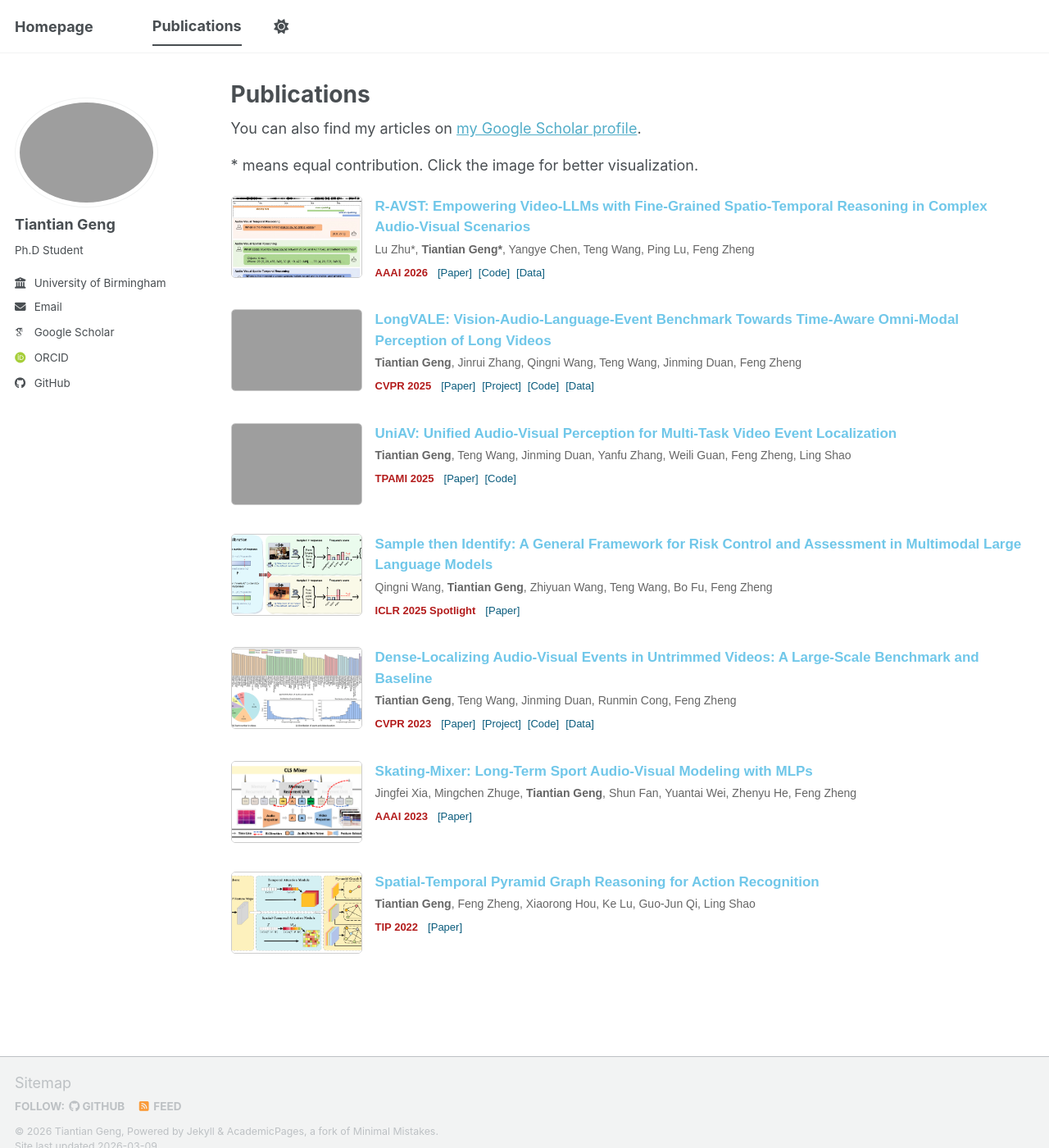
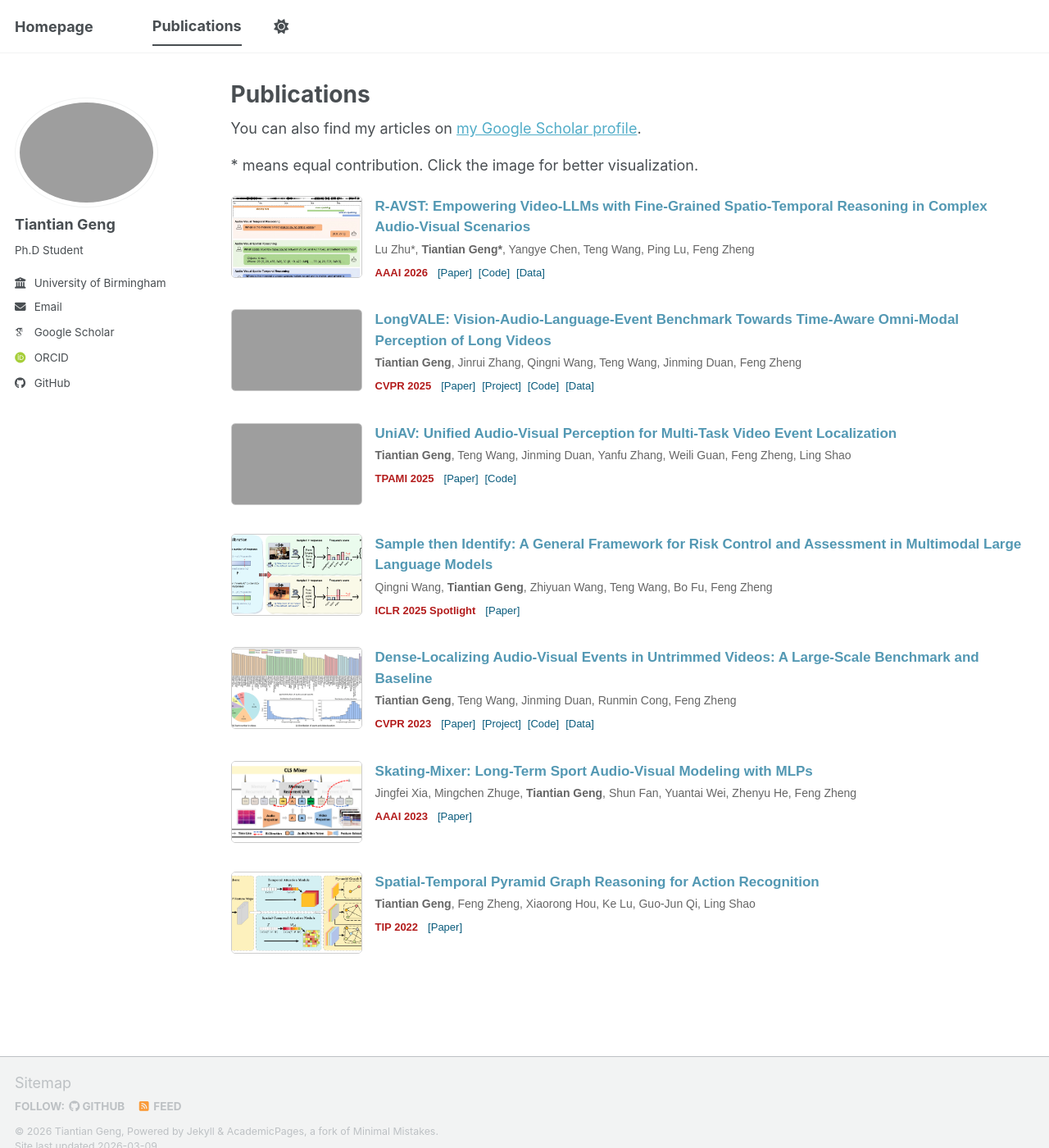
Before and after one commit to ttgeng233/ttgeng233.github.io, a Jekyll site: the page built from _pages/publications.html, in a window 1280 px wide and 1400 px high. Shown: the whole window at 82% size. Built offline with Jekyll 4.4.1, drawn with Linux system fonts in a browser that asks for light colours; some web fonts are replaced; a script bundle is joined from its source files by our own code; library files that are not in the unit come from our copies; grey boxes are pictures that could not be loaded.

Commit message:
Update publications.html

```diff
--- a/_pages/publications.html
+++ b/_pages/publications.html
@@ -48,7 +48,7 @@ ul.paper-list {
 
 .paper-title a {
   text-decoration: none;
-  color: #70c7e9;
+  color: #5398b3;
 }
 
 .paper-info .paper-authors {
```
